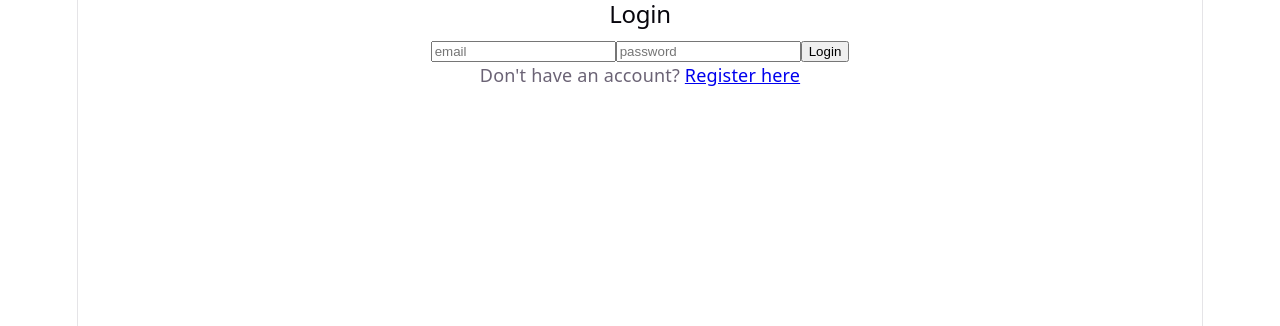
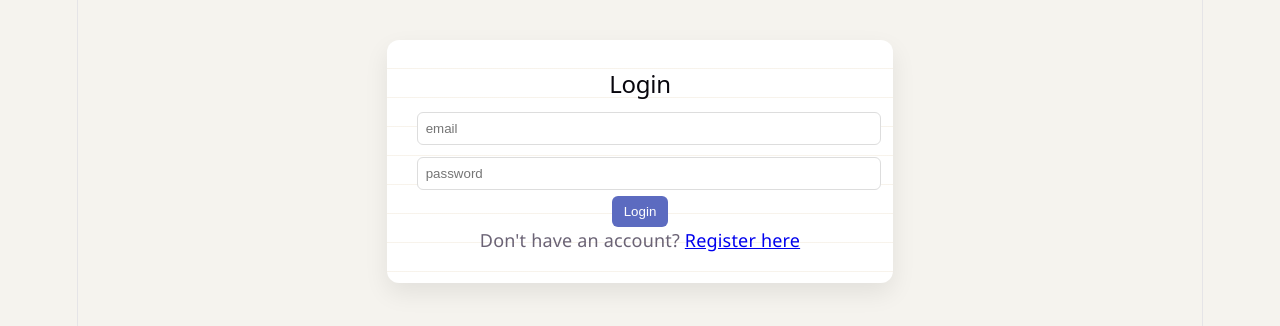
Before and after one commit to jamesc-jones/Tasklytics, a React (Vite) app in the folder tasklytics-frontend/: page /login in a window 1280 px wide. Shown: the top 326 px of the page. Built offline with nearby package versions, Linux system fonts and the light colour scheme.

Commit message:
Step 9 complete: Notepad UI system + layout applied

```diff
--- a/tasklytics-frontend/src/pages/Dashboard.jsx
+++ b/tasklytics-frontend/src/pages/Dashboard.jsx
@@ -81,7 +81,7 @@ export default function Dashboard() {
     };
 
     return(
-        <div>
+        <div className="notepad">
             <h2>Dashboard</h2>
 
             <button onClick={logoutUser}>Logout</button>
--- a/tasklytics-frontend/src/pages/Login.jsx
+++ b/tasklytics-frontend/src/pages/Login.jsx
@@ -24,7 +24,7 @@ export default function Login() {
     };
 
     return (
-        <div>
+        <div className="notepad">
             <h2>Login</h2>
 
             <input placeholder="email" onChange={(e) => setEmail(e.target.value)} />
--- a/tasklytics-frontend/src/pages/Register.jsx
+++ b/tasklytics-frontend/src/pages/Register.jsx
@@ -48,7 +48,7 @@ export default function Register() {
 };
 
 return (
-    <div>
+    <div className="notepad">
         <h2>Register</h2>
 
         <input placeholder="email"
--- /dev/null
+++ b/tasklytics-frontend/src/styles/notepad.css
@@ -0,0 +1,45 @@
+body {
+    background: #f5f3ee;
+    font-family: "Segoe UI", Arial, sans-serif;
+    margin: 0;
+}
+
+.notepad {
+    max-width: 750px;
+    margin: 40px auto;
+    background: #fffdf7;
+    padding: 30px;
+    border-radius: 12px;
+    box-shadow: 0 10px 25px rgba(0,0,0,0.08);
+
+    background-image: repeating-linear-gradient(
+        white,
+        white 28px,
+        #f0e7d8 29px
+    );
+}
+
+.note {
+    padding: 10px 5px;
+    border-bottom: 1px dashed #cfc7b8;
+}
+
+input, textarea {
+    width: 100%;
+    padding: 8px;
+    margin: 6px 0;
+    border-radius: 6px;
+    border: 1px solid #ddd;
+}
+
+button {
+    background: #5c6bc0;
+    color: white;
+    border: none;
+    padding: 8px 12px;
+    border-radius: 6px;
+}
+
+button:hover {
+    background: #3f51b5;
+}
```
Also changed, not shown: tasklytics-frontend/src/main.jsx (+7 -6 lines).
